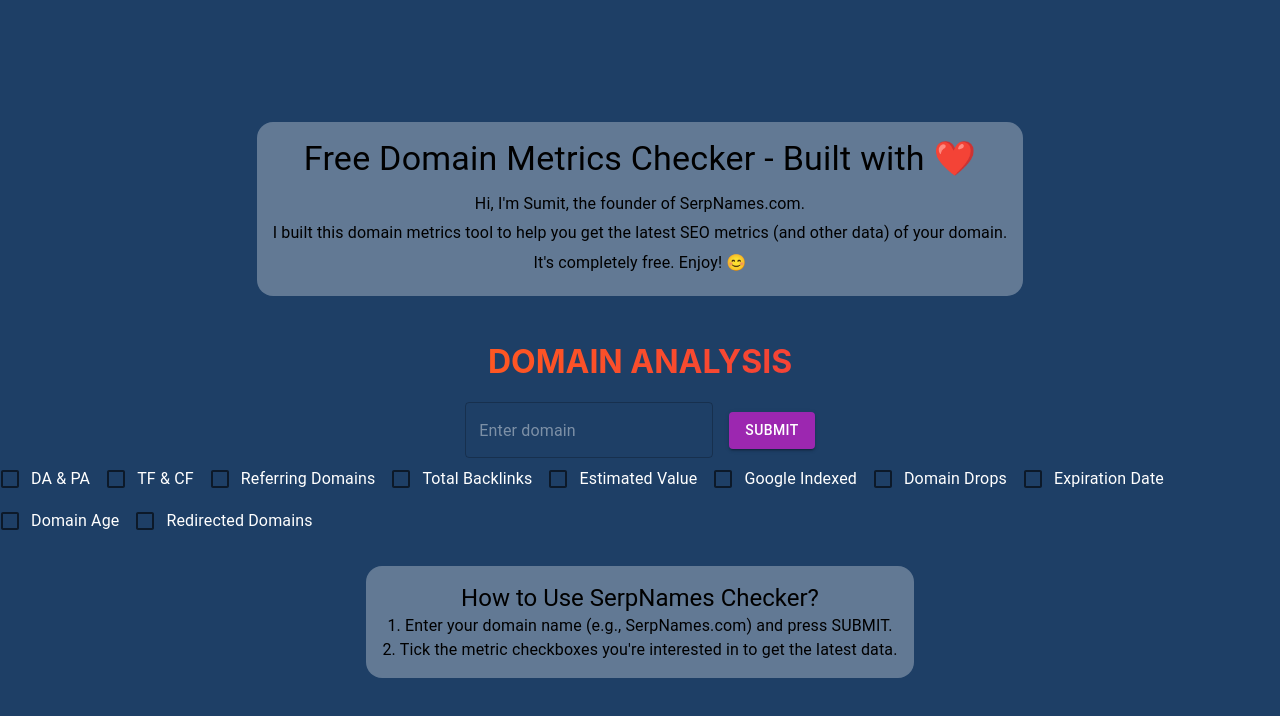
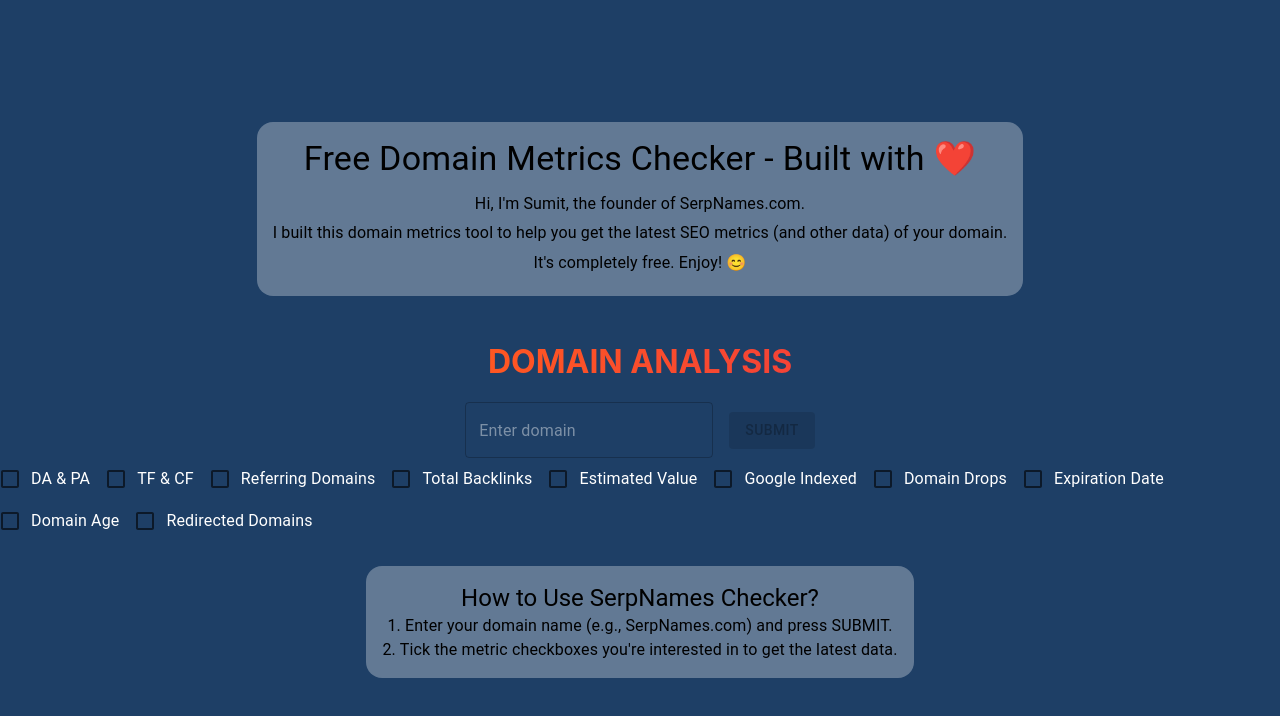
Before and after one commit to ImperiumWebApplications/domain-analysis-web-application, a React (Vite) app: page / in a window 1280 px wide. Shown: the top 716 px of the page. Built offline with nearby package versions, Linux system fonts and the light colour scheme.

Commit message:
Fix: Disable button if not domain entered

```diff
--- a/src/App.tsx
+++ b/src/App.tsx
@@ -21,7 +21,7 @@
   const [showAnimation, setShowAnimation] = useState(false);
   const [isLoading, setIsLoading] = useState(false);
   const [error, setError] = useState("");
-  const [disableSubmit, setDisableSubmit] = useState(false);
+  const [disableSubmit, setDisableSubmit] = useState(true);
   const [submitClicked, setSubmitClicked] = useState(false);
   const [fetchedData, setFetchedData] = useState<Record<string, any>>({});
 
@@ -269,6 +269,7 @@
   };
 
   useEffect(() => {
+    if (!domain) return;
     setDisableSubmit(false);
   }, [domain]);
 
```
